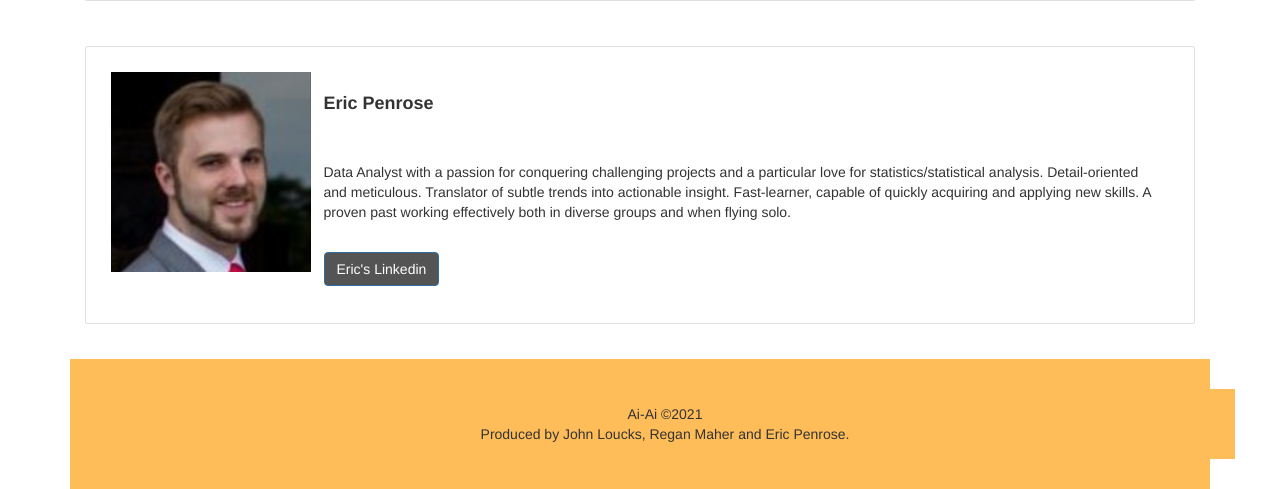
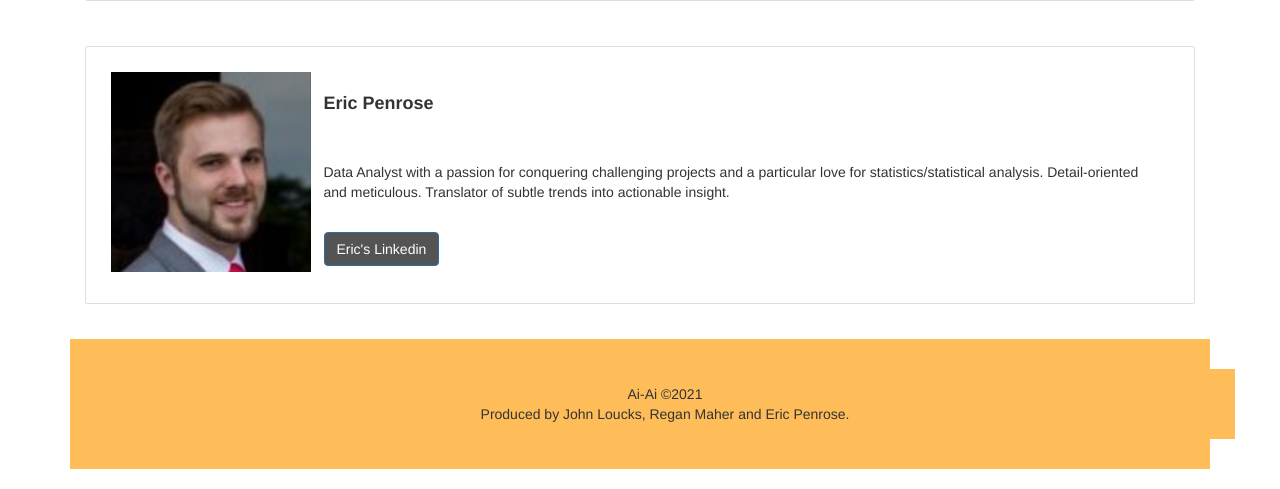
Before and after one commit to psychicesp/heroku-aiai, a Flask app: page /About_Us.html in a window 1280 px wide. Shown: the part 1320-1809 px from the top of the page. Run offline with Flask 2, Linux system fonts and the light colour scheme; parts of the project's set-up code (start-up, migrations or seed data) failed here and were passed over; some libraries are stand-ins or nearby versions.

Commit message:
Update About_Us.html

```diff
--- a/templates/About_Us.html
+++ b/templates/About_Us.html
@@ -127,7 +127,7 @@
                   <div class="card-body">
                       <h4 class="card-title"> <b>Eric Penrose </b></h4>
                       <br><br>
-                      <p class="card-text">Data Analyst with a passion for conquering challenging projects and a particular love for statistics/statistical analysis. Detail-oriented and meticulous. Translator of subtle trends into actionable insight. Fast-learner, capable of quickly acquiring and applying new skills. A proven past working effectively both in diverse groups and when flying solo.</p>
+                      <p class="card-text">Data Analyst with a passion for conquering challenging projects and a particular love for statistics/statistical analysis. Detail-oriented and meticulous. Translator of subtle trends into actionable insight.</p>
                       <br>
                       <div class="">
                         <a href="https://linkedin.com/in/ericspenrose" class="btn btn-primary">Eric's Linkedin</a>
```
